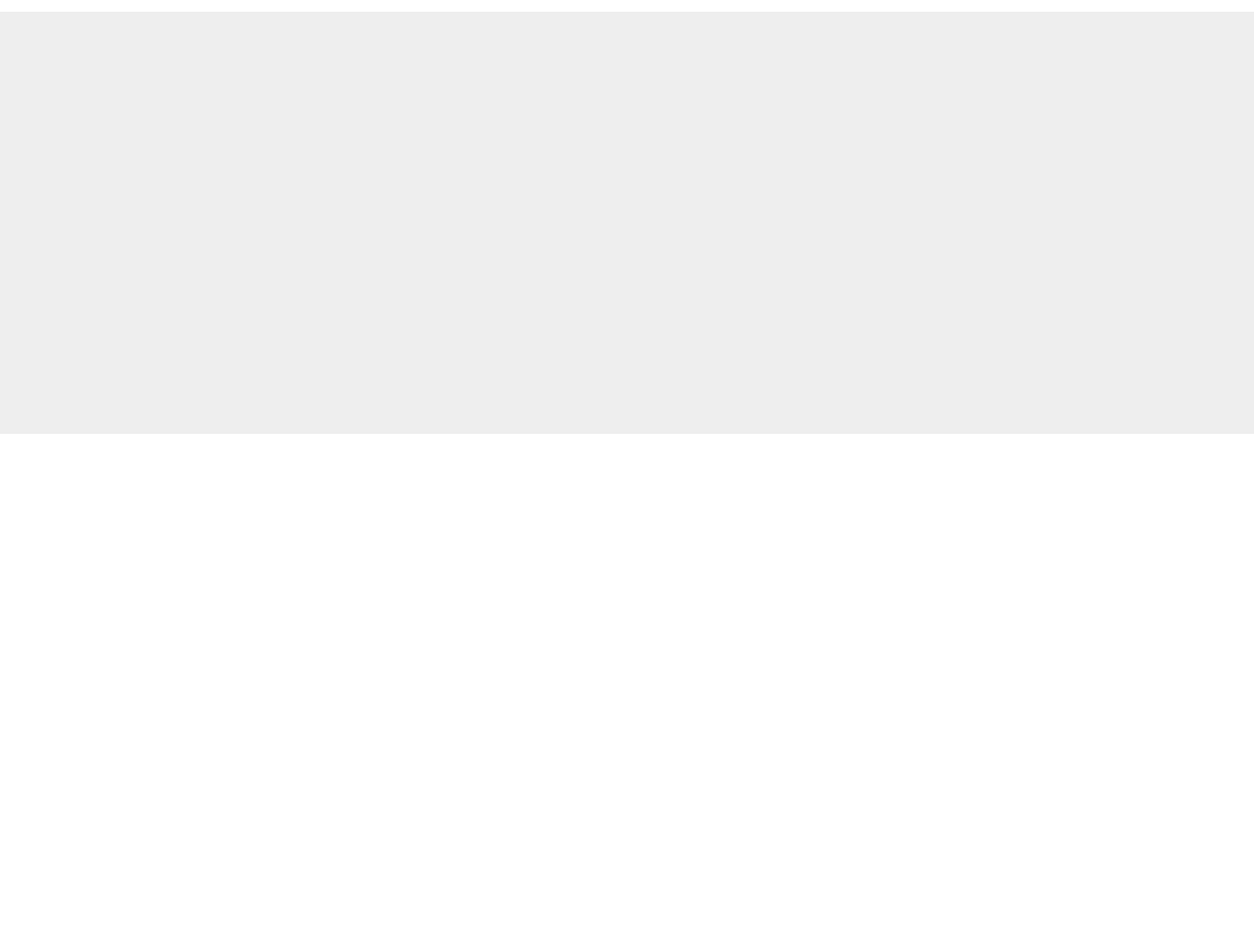
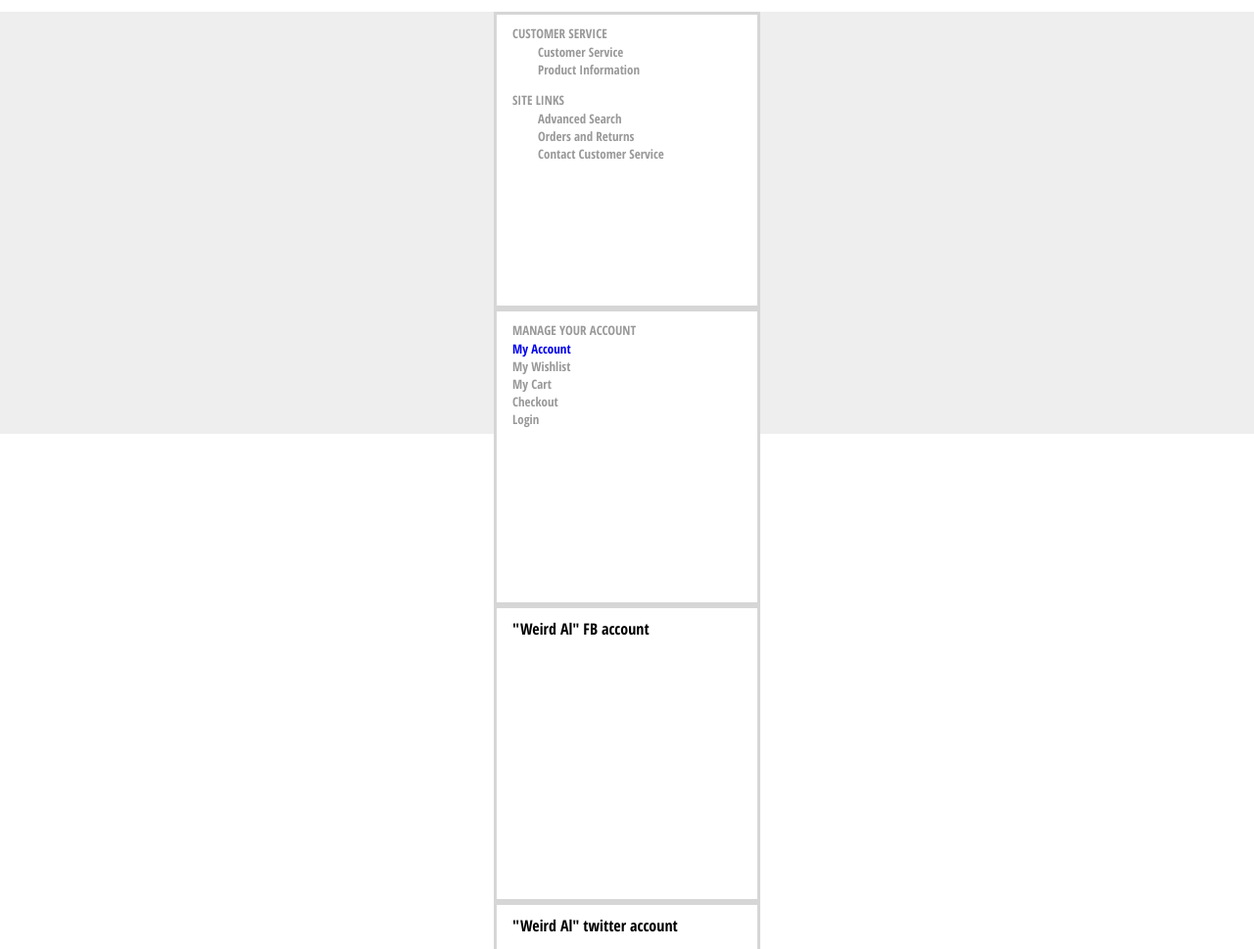
Before and after one commit to Angus1023/WeirdAl-clone, a website: page App/index.html at #!/store in a window 1280 px wide. Shown: the part 580-1549 px from the top of the page at 98% size. Before the commit the page ends 1023 px from the top, so only its background shows below. Drawn offline with nearby package versions, Linux system fonts and the light colour scheme; some packages are replaced by stand-ins of ours; no server answers.

Commit message:
got footer info added and added the links for the acount pages

```diff
--- a/App/Store/store.html
+++ b/App/Store/store.html
@@ -6,9 +6,10 @@
         <h3>STORE</h3>
     </div>
 
-<div id="store"  ng-repeat="s in shirts">
-    <div class="row">
-        <ul>
+<div id="store" class=""  ng-repeat="s in shirts">
+    <div class="wrapper" >
+        <ul class="row">
+            <!--this is where the Img will go           -->
             <h3><li>{{s.title}}</li></h3>
 
             <li>{{s.type}}</li>
@@ -21,8 +22,60 @@
     </div>
 </div>
 
-<footer>
-    <div class="store-footer">
+<footer class="store-footer">
+    <div class="wrapper">
+        <div class="row-footer">
+            <div class='fence'>
+                <h6 class="title-account">CUSTOMER SERVICE</h6>
+                    <ul class='links-list'>
+                        <li>Customer Service</li>
+                        <li>Product Information</li>
+                        <li></li>
+                        <li></li>
+                        <li></li>
+                        <li></li>
+                        <li></li>
+                        <li></li>
+                    </ul>
+
+                <h6 class="title-account">SITE LINKS</h6>
+                    <ul class='links-list'>
+                        <li>Advanced Search</li>
+                        <li>Orders and Returns</li>
+                        <li>Contact Customer Service</li>
+                    </ul>
+
+            </div>
+
+        </div>
+
+        <div class="row-footer">
+            <div class='fence'>
+                <h6 class="title-account">MANAGE YOUR ACCOUNT</h6>
+                <ul class="links-nav">
+                    <li><a ui-sref=".account">My Account</a></li>
+                    <li><a ui-sref="">My Wishlist</a></li>
+                    <li><a ui-sref="">My Cart</a></li>
+                    <li><a ui-sref="">Checkout</a></li>
+                    <li><a ui-sref="">Login</a></li>
+                </ul>
+            </div>
+
+        </div>
+
+        <div class="row-footer">
+            <div class='fence'>
+                "Weird Al" FB account
+            </div>
+
+        </div>
+
+        <div class="row-footer">
+            <div class='fence'>
+                "Weird Al" twitter account
+            </div>
+
+        </div>
 
     </div>
 </footer>
--- a/App/index.html
+++ b/App/index.html
@@ -13,7 +13,7 @@
 
     <header >
         <div class="menu" >
-            <ul>
+            <ul class="nav">
                 <div class='menu-home'>
                     <li>
                         <a ui-sref='home'>Home</a>
--- a/App/styles/styles.css
+++ b/App/styles/styles.css
@@ -27,7 +27,7 @@ body {
         font-weight: 500;
 }
 
-ul {
+.nav {
     width: 33.3333%;
     text-align: center;
     display: flex;
@@ -36,6 +36,28 @@ ul {
     list-style-type: none;
     justify-content: space-around;
     margin: 0 auto;
+}
+.links-nav {
+  list-style: none;
+  line-height: 18px;
+  margin-top: 0;
+  margin-left: 0;
+  padding-left: 0;
+  font-size: 13px;
+  color: #999999;
+
+}
+.links-nav a {
+    text-decoration: none;
+}
+.links-list {
+    list-style: none;
+    line-height: 18px;
+    padding-left: 1.625rem;
+    margin-top: 0;
+    font-weight: 300;
+    font-size: 13px;
+    color: #999999;
 }
 .menu {
     /*display: inline-block;*/
@@ -131,12 +153,38 @@ ul {
 .title {
     margin-left: 19.4375rem;
     font-size: 2.75rem;
-    /*font-weight: bold;*/
+    font-weight: bold;
     line-height: 2.25rem;
 }
+.title-account{
+    margin-bottom: 0.06875rem;
+    margin-top: 0;
+    font-weight: bold;
+    font-size: 13px;
+    color: #999999;
+}
 .row {
+    display: block;
     height: 22.8125rem;
     width: 22.8125rem;
+    background-color: lightskyblue;
+}
+.row-footer {
+    height: 18.9375rem;
+    width: 17rem;
+    background-color: #FFFFFF;
+    border: 3px solid  #D6D6D6;
+    margin-left: auto;
+    margin-right: auto;
+}
+.wrapper {
+    max-width: 73.25rem;
+    margin-left: auto;
+    margin-right: auto;
+}
+.fence {
+    padding: 10 16 10 16;
+    /*background-color: yellow;*/
 }
 .topHalf {
     background: url(http://weirdal.com/wp-content/uploads/2014/12/home-masthead.jpg) no-repeat center center;
```
Also changed, not shown: App/Store/account.html (+1 -0 lines).
